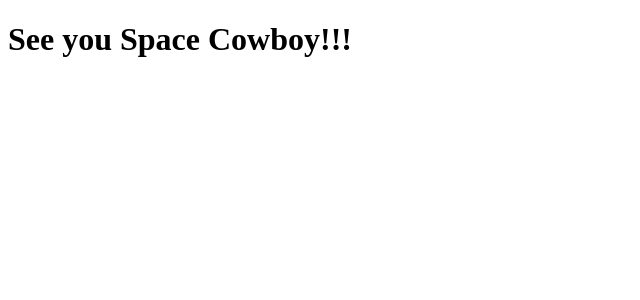
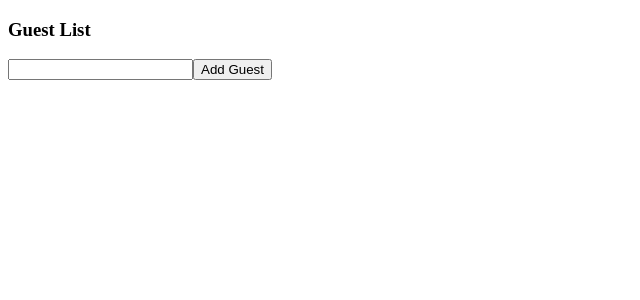
Before and after one commit to trieungochai/react-typescript, a React (Create React App) app: page / in a window 1280 px wide. Shown: the top 300 px of the page, without its empty margins (0-640 px from the left). Built offline with nearby package versions, Linux system fonts and the light colour scheme.

Commit message:
State with Typescript

```diff
--- a/src/index.tsx
+++ b/src/index.tsx
@@ -1,9 +1,11 @@
 import ReactDOM from "react-dom";
+
+import GuestList from "./state/GuestList";
 
 const App = () => {
   return (
     <div>
-      <h1>See you Space Cowboy!!!</h1>
+      <GuestList />
     </div>
   );
 };
--- /dev/null
+++ b/src/state/GuestList.tsx
@@ -0,0 +1,15 @@
+import { useState } from "react";
+
+const GuestList: React.FC = () => {
+  const [name, setName] = useState("");
+
+  return (
+    <div>
+      <h3>Guest List</h3>
+      <input value={name} onChange={(e) => setName(e.target.value)} />
+      <button>Add Guest</button>
+    </div>
+  );
+};
+
+export default GuestList;
```
